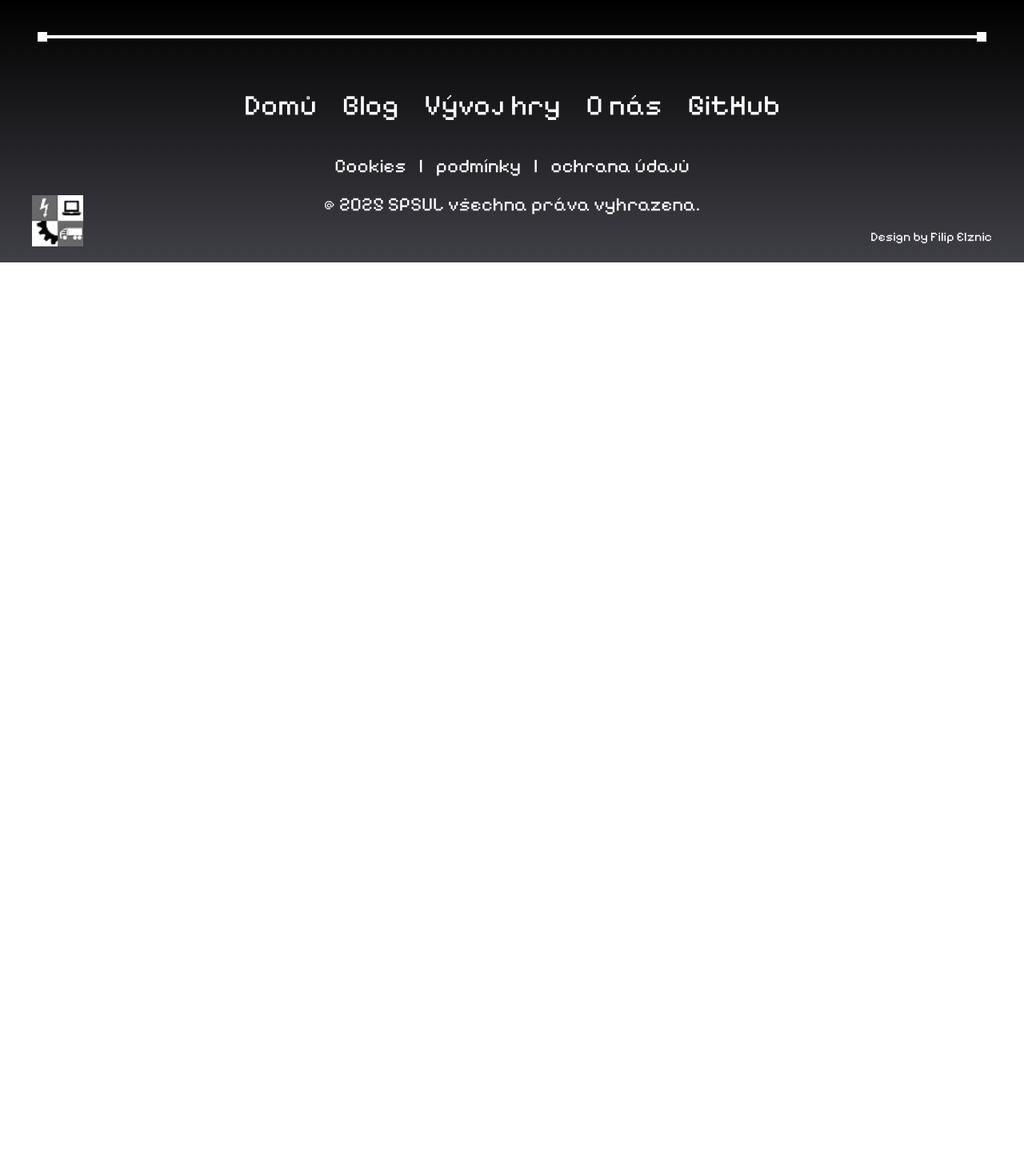
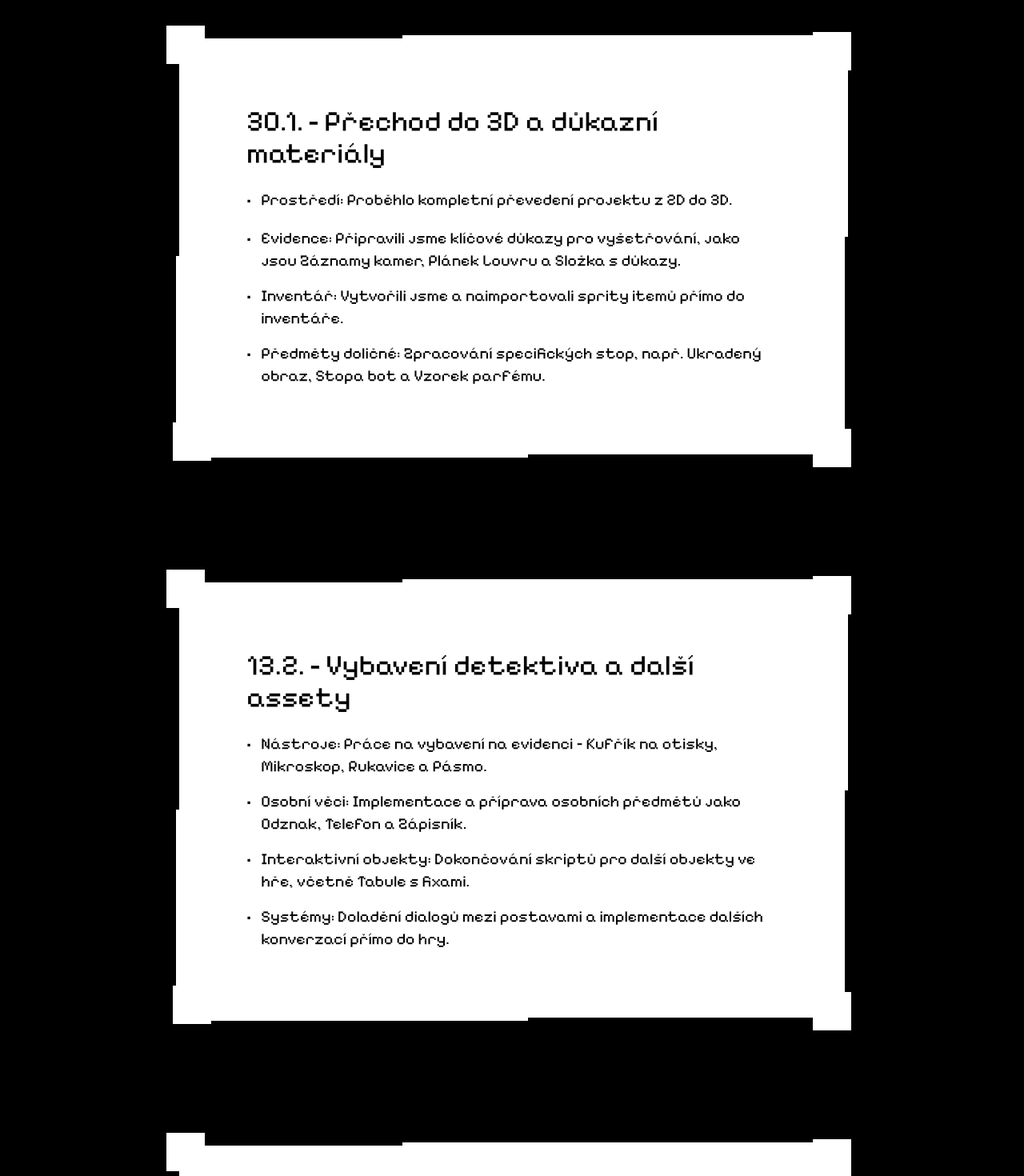
Before and after one commit to FilipElznic/DetektivkaWeb, a React (Vite) app: page /blog in a window 1280 px wide. Shown: the part 3040-4510 px from the top of the page at 80% size. Before the commit the page ends 3368 px from the top, so only its background shows below. Built offline with nearby package versions, Linux system fonts and the light colour scheme.

Commit message:
Update Blog.jsx

```diff
--- a/src/pages/Blog.jsx
+++ b/src/pages/Blog.jsx
@@ -51,6 +51,35 @@ export default function Blog() {
             "Integrace: Spojování všech částí hry dohromady a finální kompletace buildů.",
           ]}
         />
+        <BlogContent
+          title="30.1. - Přechod do 3D a důkazní materiály"
+          points={[
+            "Prostředí: Proběhlo kompletní převedení projektu z 2D do 3D.",
+            "Evidence: Připravili jsme klíčové důkazy pro vyšetřování, jako jsou Záznamy kamer, Plánek Louvru a Složka s důkazy.",
+            "Inventář: Vytvořili jsme a naimportovali sprity itemů přímo do inventáře.",
+            "Předměty doličné: Zpracování specifických stop, např. Ukradený obraz, Stopa bot a Vzorek parfému.",
+          ]}
+        />
+
+        <BlogContent
+          title="13.2. - Vybavení detektiva a další assety"
+          points={[
+            "Nástroje: Práce na vybavení na evidenci – Kufřík na otisky, Mikroskop, Rukavice a Pásmo.",
+            "Osobní věci: Implementace a příprava osobních předmětů jako Odznak, Telefon a Zápisník.",
+            "Interaktivní objekty: Dokončování skriptů pro další objekty ve hře, včetně Tabule s fixami.",
+            "Systémy: Doladění dialogů mezi postavami a implementace dalších konverzací přímo do hry.",
+          ]}
+        />
+
+        <BlogContent
+          title="5.3. - Optimalizace webu, Animace a SEO"
+          points={[
+            "Web Design & UX: Přidali jsme animace na web, dodělali typografii a zajistili plnou responzivitu pro telefony.",
+            "Výkon webu: Lighthouse optimalizace, routing stránky a celková optimalizace rychlosti.",
+            "Grafika webu: Sjednocení vizuálního stylu obrázků, jejich zmenšení pro rychlejší načítání a finální úpravy na webu.",
+            "Dokončovací práce: Kompletní testování webové stránky, nastavení SEO a dodělání status reportu.",
+          ]}
+        />
       </div>
     </div>
   );
```
